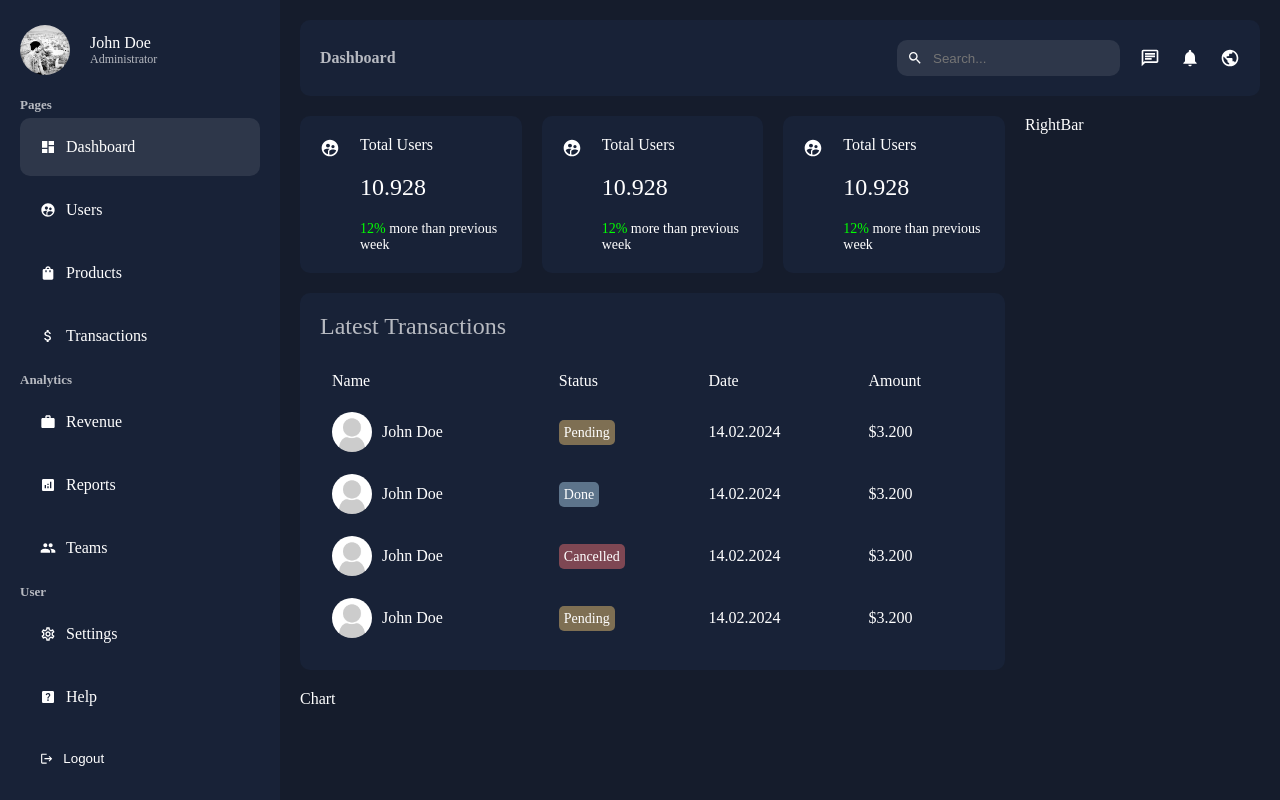
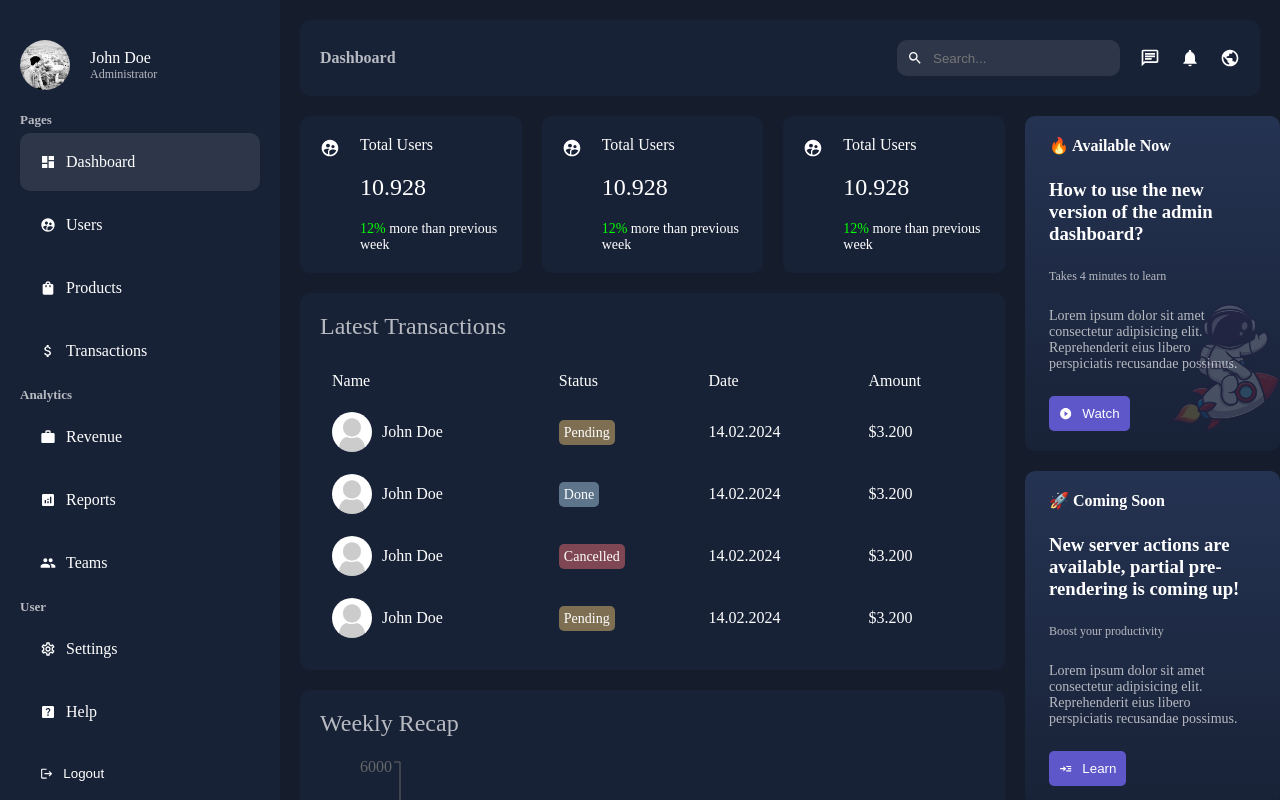
Before and after one commit to MohammadAhmad27/NextDash-Next, a Next.js app: page /dashboard in a window 1280 px wide. Shown: the top 800 px of the page. Built offline with nearby package versions, Linux system fonts and the light colour scheme.

Commit message:
Updated <Transactions /> & <Rightbar />

```diff
--- a/app/ui/dashboard/chart/Chart.jsx
+++ b/app/ui/dashboard/chart/Chart.jsx
@@ -1,8 +1,71 @@
+"use client"
 import React from 'react'
 import styles from './chart.module.css'
+import { LineChart, Line, XAxis, YAxis, Tooltip, Legend, ResponsiveContainer } from 'recharts'
+
+const data = [
+  {
+    name: "Sun",
+    visit: 4000,
+    click: 2400,
+  },
+  {
+    name: "Mon",
+    visit: 3000,
+    click: 1398,
+  },
+  {
+    name: "Tue",
+    visit: 2000,
+    click: 3800,
+  },
+  {
+    name: "Wed",
+    visit: 2780,
+    click: 3908,
+  },
+  {
+    name: "Thu",
+    visit: 1890,
+    click: 4800,
+  },
+  {
+    name: "Fri",
+    visit: 2390,
+    click: 3800,
+  },
+  {
+    name: "Sat",
+    visit: 3490,
+    click: 4300,
+  },
+];
 
 export default function Chart() {
   return (
-    <div className={styles.container}>Chart</div>
+    <div className={styles.container}>
+      <h2 className={styles.title}>Weekly Recap</h2>
+      <ResponsiveContainer width="100%" height="90%">
+        <LineChart
+          width={500}
+          height={300}
+          data={data}
+          margin={{
+            top: 5,
+            right: 30,
+            left: 20,
+            bottom: 5,
+          }}
+        >
+          {/* <CartesianGrid strokeDasharray="3 3" /> */}
+          <XAxis dataKey="name" />
+          <YAxis />
+          <Tooltip contentStyle={{ background: "#151c2c", border: "none" }} />
+          <Legend />
+          <Line type="monotone" dataKey="visit" stroke="#8884d8" strokeDasharray="5 5" />
+          <Line type="monotone" dataKey="click" stroke="#82ca9d" strokeDasharray="3 4 5 2" />
+        </LineChart>
+      </ResponsiveContainer>
+    </div>
   )
 }
--- a/app/ui/dashboard/chart/chart.module.css
+++ b/app/ui/dashboard/chart/chart.module.css
@@ -1,3 +1,12 @@
 .container {
+  height: 450px;
+  background-color: var(--bgSoft);
+  padding: 20px;
+  border-radius: 10px;
+}
 
+.title {
+  font-weight: 200;
+  color: var(--textSoft);
+  margin-bottom: 20px;
 }
--- a/app/ui/dashboard/rightbar/RightBar.jsx
+++ b/app/ui/dashboard/rightbar/RightBar.jsx
@@ -1,8 +1,49 @@
 import React from 'react'
 import styles from './rightbar.module.css'
+import { MdPlayCircleFilled, MdReadMore } from "react-icons/md"
+import Image from 'next/image'
 
 export default function RightBar() {
   return (
-    <div className={styles.container}>RightBar</div>
+    <div className={styles.container}>
+      <div className={styles.item}>
+        <div className={styles.bgContainer}>
+          <Image className={styles.bg} src="/rightbar/astronaut.png" alt="" fill />
+        </div>
+        <div className={styles.text}>
+          <span className={styles.notification}>🔥 Available Now</span>
+          <h3 className={styles.title}>
+            How to use the new version of the admin dashboard?
+          </h3>
+          <span className={styles.subtitle}>Takes 4 minutes to learn</span>
+          <p className={styles.desc}>
+            Lorem ipsum dolor sit amet consectetur adipisicing elit.
+            Reprehenderit eius libero perspiciatis recusandae possimus.
+          </p>
+          <button className={styles.button}>
+            <MdPlayCircleFilled />
+            Watch
+          </button>
+        </div>
+      </div>
+      <div className={styles.item}>
+        <div className={styles.text}>
+          <span className={styles.notification}>🚀 Coming Soon</span>
+          <h3 className={styles.title}>
+            New server actions are available, partial pre-rendering is coming
+            up!
+          </h3>
+          <span className={styles.subtitle}>Boost your productivity</span>
+          <p className={styles.desc}>
+            Lorem ipsum dolor sit amet consectetur adipisicing elit.
+            Reprehenderit eius libero perspiciatis recusandae possimus.
+          </p>
+          <button className={styles.button}>
+            <MdReadMore />
+            Learn
+          </button>
+        </div>
+      </div>
+    </div>
   )
 }
--- a/app/ui/dashboard/rightbar/rightbar.module.css
+++ b/app/ui/dashboard/rightbar/rightbar.module.css
@@ -1,3 +1,58 @@
 .container {
+  position: fixed;
+}
 
+.item {
+  background: linear-gradient(to top, #182237, #253352);
+  padding: 20px 24px;
+  border-radius: 10px;
+  margin-bottom: 20px;
+  position: relative;
 }
+
+.bgContainer {
+  position: absolute;
+  right: 0;
+  bottom: 0;
+  width: 50%;
+  height: 50%;
+}
+
+.bg {
+  object-fit: contain;
+  opacity: 0.2;
+}
+
+.text {
+  display: flex;
+  flex-direction: column;
+  gap: 24px;
+}
+
+.notification {
+  font-weight: bold;
+}
+
+.subtitle {
+  color: var(--textSoft);
+  font-weight: 500;
+  font-size: 12px;
+}
+
+.desc {
+  color: var(--textSoft);
+  font-size: 14px;
+}
+
+.button {
+  padding: 10px;
+  display: flex;
+  align-items: center;
+  gap: 10px;
+  width: max-content;
+  background-color: #5d57c9;
+  color: white;
+  border: none;
+  border-radius: 5px;
+  cursor: pointer;
+}
```
Also changed, not shown: package.json (+6 -5 lines), public/rightbar/astronaut.png (added), 1 other file (tests, documents, lock files or other folders).
